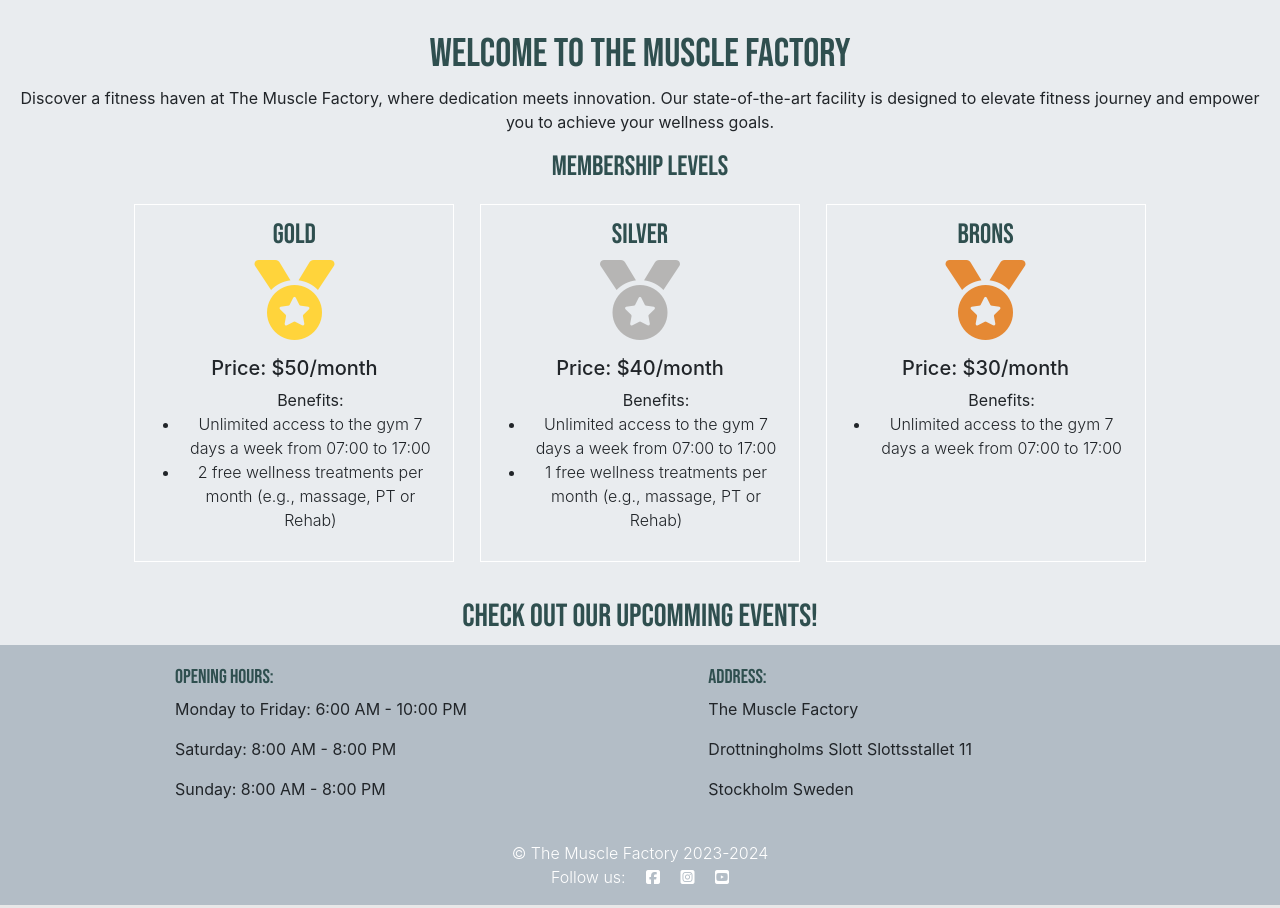
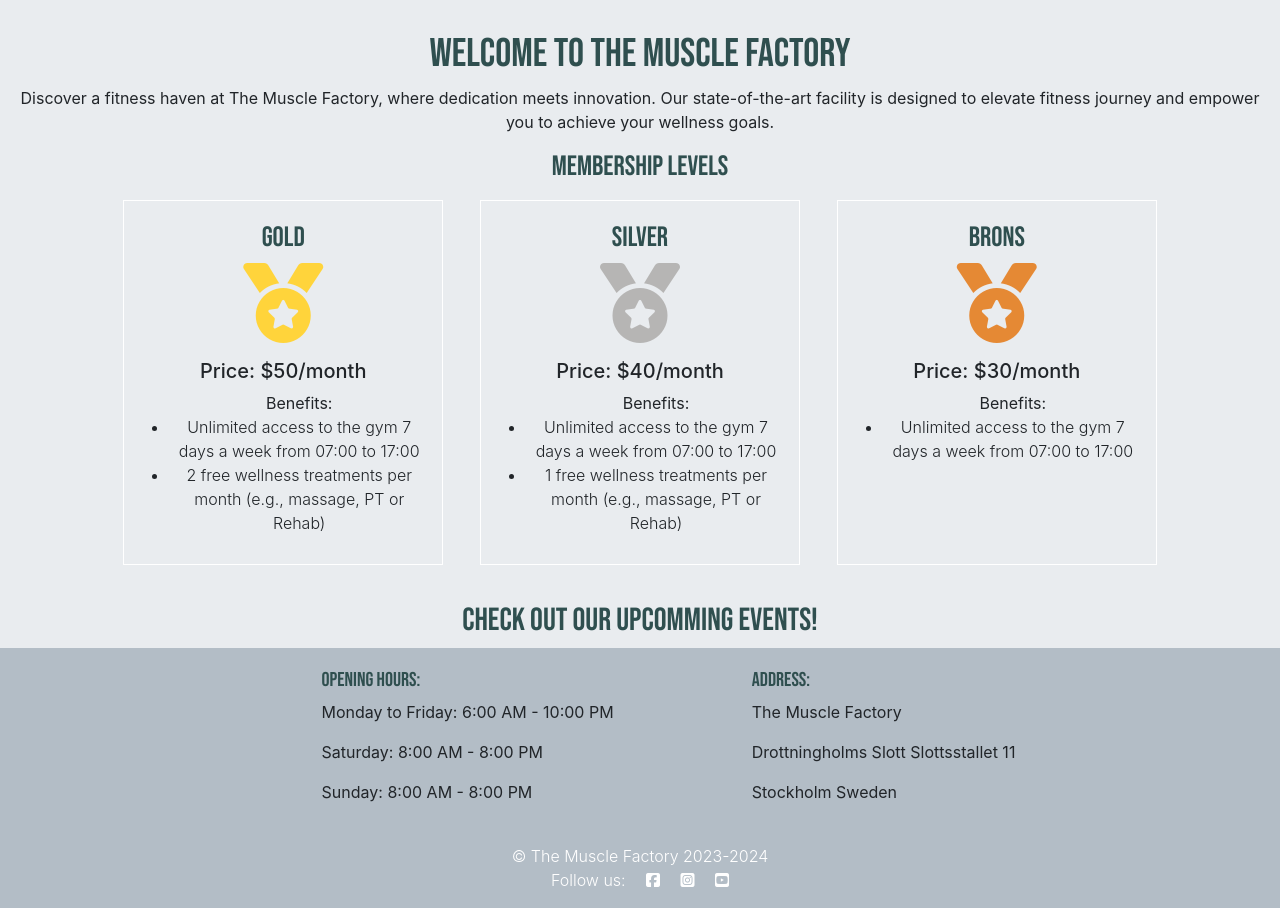
Before and after one commit to ElinaBoman/the-muscle-factory, a Django app: page / in a window 1280 px wide. Shown: the part 900-1808 px from the top of the page. Run offline with Django 3.2, Linux system fonts and the light colour scheme; data that the repository does not hold is empty; some libraries are stand-ins or nearby versions.

Commit message:
Adjusted footer text to aligne nicely, adjusted css that had disapeared by misstake

```diff
--- a/templates/base.html
+++ b/templates/base.html
@@ -40,7 +40,7 @@
     changed to suit this project-->
     <nav class="navbar navbar-expand-lg navbar-light bg-white">
         <div class="container-fluid">
-            <a class="navbar-brand" href="{% url 'home' %}"><span class="brand"><img src="/static/favicon/favicon-32x32.png">The Muscle Factory</span></a>
+            <a class="navbar-brand" href="{% url 'home' %}"><span class="brand">The Muscle Factory</span></a>
             <button class="navbar-toggler" type="button" data-bs-toggle="collapse" data-bs-target="#navbarText"
                 aria-controls="navbarText" aria-expanded="false" aria-label="Toggle navigation">
                 <span class="navbar-toggler-icon"></span>
@@ -105,8 +105,8 @@
 
     <!--Footer-->
     <footer class="footer mt-auto py-3 dark-bg">
-        <div class="container-fluid">
-            <div class="row justify-content-center">
+        <div class="container">
+            <div class="row justify-content-center offset-md-1">
                 <div class="m-0 col-sm-12 col-md-5 mt-1">
                     <h5 class="heading">Opening Hours:</h5>
                     <p>Monday to Friday: 6:00 AM - 10:00 PM</p>
--- a/templates/blog/index.html
+++ b/templates/blog/index.html
@@ -73,8 +73,8 @@
                 </p>
             </div>
             <h3 class="text-center heading">Membership Levels</h3>
-            <div class="text-center col-md-3 membership-medals">
-                <h3 class="heading">GOLD</h3>
+            <div class="text-center mr-md-4 col-md-3 mt-2 membership-medals">
+                <h3 class="heading mt-2">GOLD</h3>
                 <span><i class="fa-solid fa-medal fa-5x" style="color: #FFD43B;"></i></span>
                 <h5 class="mt-3">Price: $50/month</h5>
                 <ul>Benefits:
@@ -82,8 +82,8 @@
                     <li>2 free wellness treatments per month (e.g., massage, PT or Rehab)</li>
                 </ul>
             </div>
-            <div class="text-center col-md-3 membership-medals">
-                <h3 class="heading">SILVER</h3>
+            <div class="text-center col-md-3 mr-md-4 mt-2 membership-medals">
+                <h3 class="heading mt-2">SILVER</h3>
                 <span><i class="fa-solid fa-medal fa-5x" style="color: #b6b5b4;"></i></span>
                 <h5 class="mt-3">Price: $40/month</h5>
                 <ul>Benefits:
@@ -91,8 +91,8 @@
                     <li>1 free wellness treatments per month (e.g., massage, PT or Rehab)</li>
                 </ul>
             </div>
-            <div class="text-center col-md-3 membership-medals">
-                <h3 class="heading">BRONS</h3>
+            <div class="text-center col-md-3 mt-2 membership-medals">
+                <h3 class="heading mt-2">BRONS</h3>
                 <span><i class="fa-solid fa-medal fa-5x" style="color: #e58934;"></i></span>
                 <h5 class="mt-3">Price: $30/month</h5>
                 <ul>Benefits:
```
Also changed, not shown: README.md, 1 other file.
